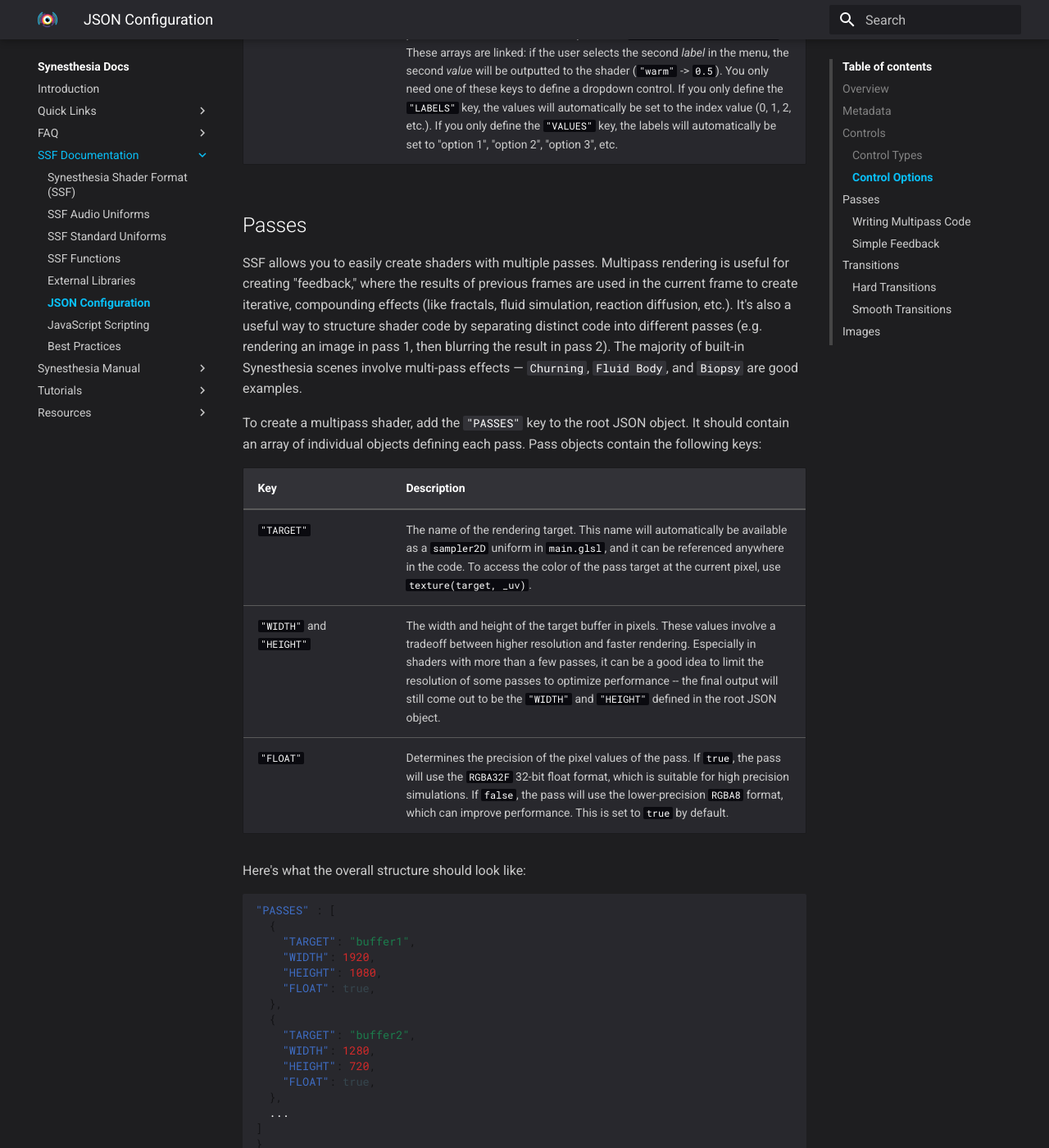
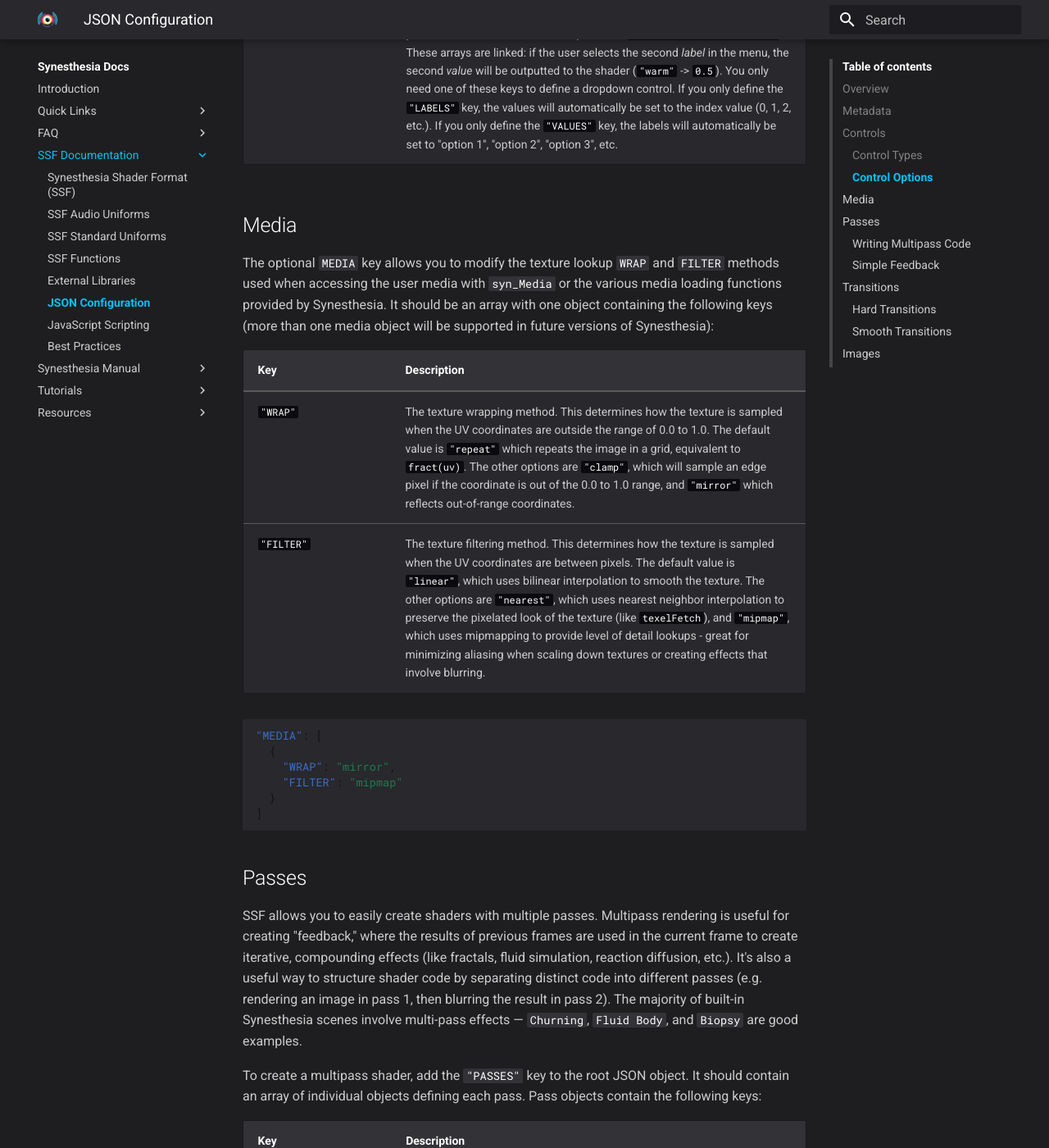
Before and after one commit to gravity-current/synesthesia-docs, an MkDocs documentation site: the page built from docs/ssf/json.md, in a window 1280 px wide and 1400 px high, scrolled down 4696 px. Shown: the whole window at 82% size. Built offline with MkDocs 1.6.1 and Material for MkDocs 9.7.7, drawn with Linux system fonts in a browser that asks for light colours; some of the changed text lies outside the part shown.

Commit message:
Add wrap and filter options to JSON config

````diff
--- a/docs/ssf/json.md
+++ b/docs/ssf/json.md
@@ -105,6 +105,23 @@ Type | Description
 `"PARAMS"` | For smooth controls, determines the speed of transitions between values. The smaller the value, the *longer* it will take. It takes roughly `1/PARAMS` frames to transition (`1.0` takes 1 frame, `.1` takes ten frames, etc.). The default value of `"PARAMS"` is `0.01`.
 `"LABELS"` and `"VALUES"` | These keys define the options for a dropdown control. `"LABELS"` is an array of strings that appear as the options in the dropdown menu, like `"LABELS": ["cold", "warm", "hot"]`. `"VALUES"` is an array of numbers that get passed into the shader for each option, like `"VALUES": [0.0, 0.5, 1.0]`. These arrays are linked: if the user selects the second *label* in the menu, the second *value* will be outputted to the shader (`"warm"` -> `0.5`). You only need one of these keys to define a dropdown control. If you only define the `"LABELS"` key, the values will automatically be set to the index value (0, 1, 2, etc.). If you only define the `"VALUES"` key, the labels will automatically be set to "option 1", "option 2", "option 3", etc.
 
+## Media
+The optional `MEDIA` key allows you to modify the texture lookup `WRAP` and `FILTER` methods used when accessing the user media with `syn_Media` or the various media loading functions provided by Synesthesia. It should be an array with one object containing the following keys (more than one media object will be supported in future versions of Synesthesia):
+
+Key | Description
+------------ | -------------
+`"WRAP"` | The texture wrapping method. This determines how the texture is sampled when the UV coordinates are outside the range of 0.0 to 1.0. The default value is `"repeat"` which repeats the image in a grid, equivalent to `fract(uv)`. The other options are `"clamp"`, which will sample an edge pixel if the coordinate is out of the 0.0 to 1.0 range, and `"mirror"` which reflects out-of-range coordinates.
+`"FILTER"` | The texture filtering method. This determines how the texture is sampled when the UV coordinates are between pixels. The default value is `"linear"`, which uses bilinear interpolation to smooth the texture. The other options are `"nearest"`, which uses nearest neighbor interpolation to preserve the pixelated look of the texture (like `texelFetch`), and `"mipmap"`, which uses mipmapping to provide level of detail lookups - great for minimizing aliasing when scaling down textures or creating effects that involve blurring.
+
+```json
+"MEDIA": [
+  {
+    "WRAP": "mirror",
+    "FILTER": "mipmap"
+  }
+]
+```
+
 ## Passes
 SSF allows you to easily create shaders with multiple passes. Multipass rendering is useful for creating "feedback," where the results of previous frames are used in the current frame to create iterative, compounding effects (like fractals, fluid simulation, reaction diffusion, etc.). It's also a useful way to structure shader code by separating distinct code into different passes (e.g. rendering an image in pass 1, then blurring the result in pass 2). The majority of built-in Synesthesia scenes involve multi-pass effects — `Churning`, `Fluid Body`, and `Biopsy` are good examples.
 
@@ -115,6 +132,8 @@ Key | Description
 `"TARGET"` | The name of the rendering target. This name will automatically be available as a `sampler2D` uniform in `main.glsl`, and it can be referenced anywhere in the code. To access the color of the pass target at the current pixel, use `texture(target, _uv)`.
 `"WIDTH"` and `"HEIGHT"` | The width and height of the target buffer in pixels. These values involve a tradeoff between higher resolution and faster rendering. Especially in shaders with more than a few passes, it can be a good idea to limit the resolution of some passes to optimize performance -- the final output will still come out to be the `"WIDTH"` and `"HEIGHT"` defined in the root JSON object.
 `"FLOAT"` | Determines the precision of the pixel values of the pass. If `true`, the pass will use the `RGBA32F` 32-bit float format, which is suitable for high precision simulations. If `false`, the pass will use the lower-precision `RGBA8` format, which can improve performance. This is set to `true` by default.
+`"WRAP"` | The texture wrapping method. This determines how the pass is sampled when the UV coordinates are outside the range of 0.0 to 1.0. The default value is `"repeat"` which repeats the image in a grid, equivalent to `fract(uv)`. The other options are `"clamp"`, which will sample an edge pixel if the coordinate is out of the 0.0 to 1.0 range, and `"mirror"` which reflects out-of-range coordinates.
+`"FILTER"` | The texture filtering method. This determines how the pass is sampled when the UV coordinates are between pixels. The default value is `"linear"`, which uses bilinear interpolation to smooth the texture. The other options are `"nearest"`, which uses nearest neighbor interpolation to preserve the pixelated look of the texture (like `texelFetch`), and `"mipmap"`, which uses mipmapping to provide level of detail lookups - great for minimizing aliasing when scaling down textures or creating effects that involve blurring.
 
 Here's what the overall structure should look like:
 
@@ -125,12 +144,15 @@ Here's what the overall structure should look like:
     "WIDTH": 1920,
     "HEIGHT": 1080,
     "FLOAT": true,
+    "WRAP": "mirror",
+    "FILTER": "mipmap"
   },
   {
     "TARGET": "buffer2",
     "WIDTH": 1280,
     "HEIGHT": 720,
-    "FLOAT": true,
+    "FLOAT": true
+    // WRAP and FILTER will default to "repeat" and "linear" if excluded
   },
   ...
 ]
````
